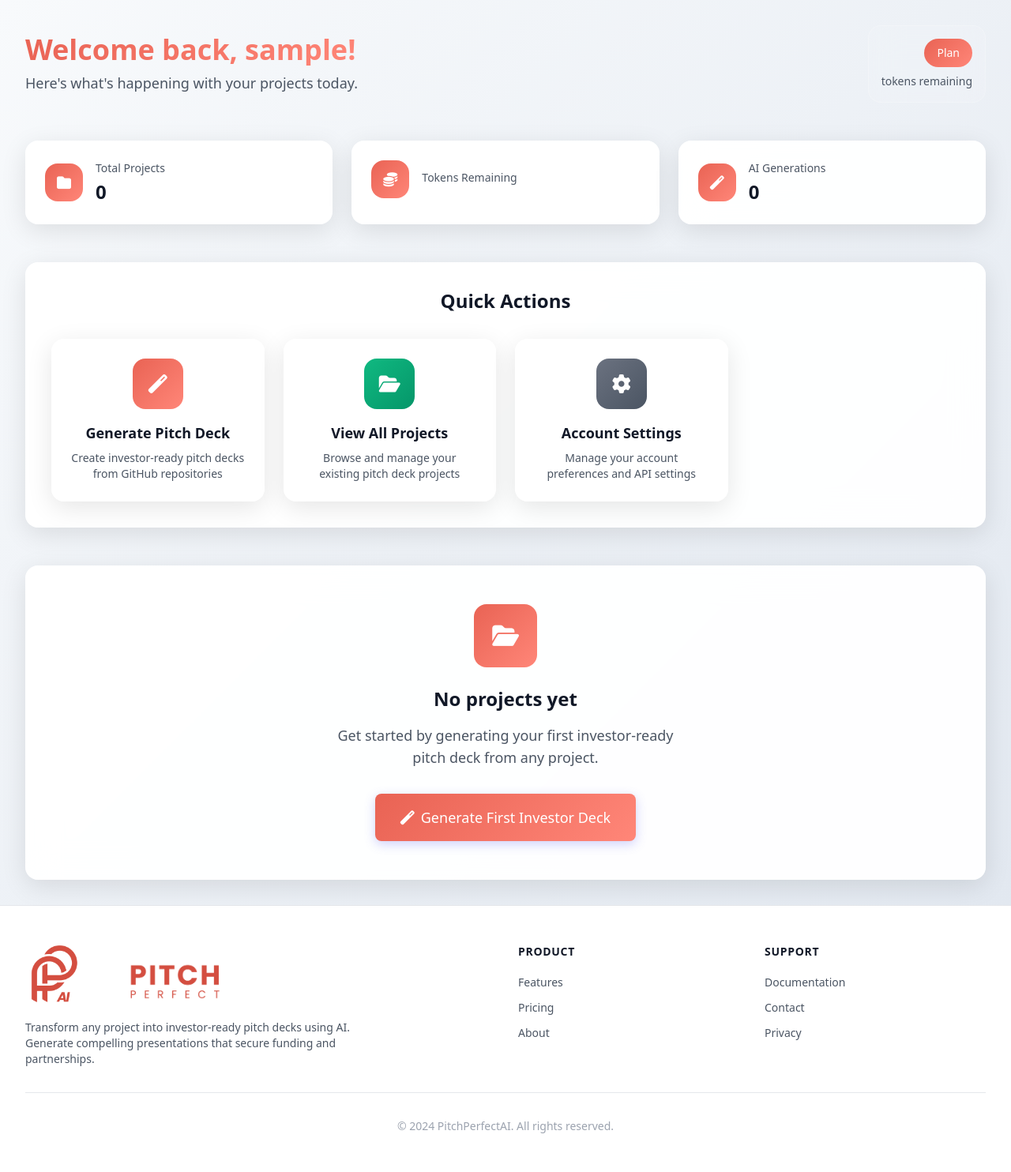
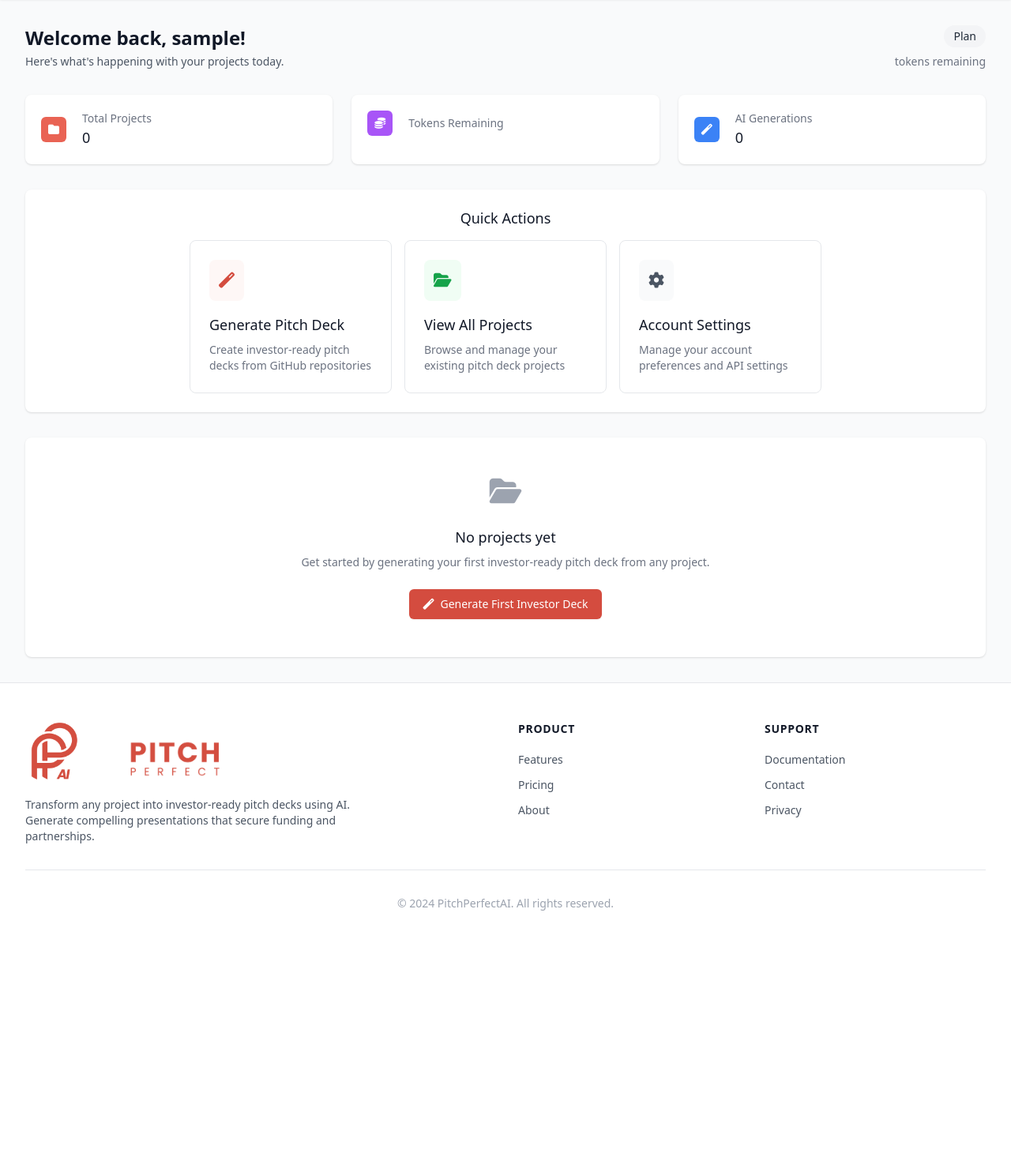
Before and after one commit to ctoriola/synoptic-webapp, a Flask app: page /dashboard/ in a window 1280 px wide. Shown: the part 97-1581 px from the top of the page at 79% size. After the commit the page ends 1250 px from the top, so only its background shows below. Run offline with Flask 3, Linux system fonts and the light colour scheme; the visitor is signed in with stand-in values (Sample User, id 1); some libraries are stand-ins or nearby versions.

Commit message:
ui update - revert

```diff
--- a/static/css/main.css
+++ b/static/css/main.css
@@ -151,6 +151,21 @@
 
 /* Coral/Peach Color Palette */
 :root {
+    --primary-50: #fef7f6;
+    --primary-100: #fdeeed;
+    --primary-200: #ff9081;
+    --primary-300: #ff8678;
+    --primary-400: #ed7f73;
+    --primary-500: #e96354;
+    --primary-600: #d44c3f;
+    --primary-700: #b73a2f;
+    --primary-800: #97312a;
+    --primary-900: #7d2d28;
+}
+
+/* Force coral colors in dark mode */
+@media (prefers-color-scheme: dark) {
+    :root {
         --primary-50: #fef7f6 !important;
         --primary-100: #fdeeed !important;
         --primary-200: #ff9081 !important;
@@ -161,155 +176,7 @@
         --primary-700: #b73a2f !important;
         --primary-800: #97312a !important;
         --primary-900: #7d2d28 !important;
-
-    --primary: #e96354;
-    --primary-light: #ff8678;
-    --primary-dark: #d44c3f;
-    --secondary: #ff8678;
-    --accent: #06b6d4;
-    --success: #10b981;
-    --warning: #f59e0b;
-    --error: #ef4444;
-    --gray-50: #f9fafb;
-    --gray-100: #f3f4f6;
-    --gray-200: #e5e7eb;
-    --gray-300: #d1d5db;
-    --gray-400: #9ca3af;
-    --gray-500: #6b7280;
-    --gray-600: #4b5563;
-    --gray-700: #374151;
-    --gray-800: #1f2937;
-    --gray-900: #111827;
-
-    /* Gradient backgrounds */
-    --gradient-primary: linear-gradient(135deg, var(--primary) 0%, var(--secondary) 100%);
-    --gradient-hero: linear-gradient(135deg, #e96354 0%, #ff8678 100%);
-    --gradient-card: linear-gradient(145deg, rgba(255,255,255,0.1) 0%, rgba(255,255,255,0.05) 100%);
     }
-
-/* Modern animations and transitions */
-* {
-    transition: all 0.3s cubic-bezier(0.4, 0, 0.2, 1);
-}
-
-.animate-fade-in {
-    animation: fadeIn 0.6s ease-out;
-}
-
-.animate-slide-up {
-    animation: slideUp 0.8s ease-out;
-}
-
-.animate-scale-in {
-    animation: scaleIn 0.5s ease-out;
-}
-
-@keyframes fadeIn {
-    from { opacity: 0; }
-    to { opacity: 1; }
-}
-
-@keyframes slideUp {
-    from {
-        opacity: 0;
-        transform: translateY(30px);
-    }
-    to {
-        opacity: 1;
-        transform: translateY(0);
-    }
-}
-
-@keyframes scaleIn {
-    from {
-        opacity: 0;
-        transform: scale(0.95);
-    }
-    to {
-        opacity: 1;
-        transform: scale(1);
-    }
-}
-
-/* Modern button styles */
-.btn-primary {
-    background: var(--gradient-primary);
-    color: white;
-    border: none;
-    padding: 0.75rem 1.5rem;
-    border-radius: 0.5rem;
-    font-weight: 500;
-    transition: all 0.3s ease;
-    box-shadow: 0 4px 14px 0 rgba(99, 102, 241, 0.3);
-}
-
-.btn-primary:hover {
-    transform: translateY(-2px);
-    box-shadow: 0 8px 25px 0 rgba(99, 102, 241, 0.4);
-}
-
-.btn-secondary {
-    background: rgba(255, 255, 255, 0.1);
-    backdrop-filter: blur(10px);
-    color: white;
-    border: 1px solid rgba(255, 255, 255, 0.2);
-    padding: 0.75rem 1.5rem;
-    border-radius: 0.5rem;
-    font-weight: 500;
-    transition: all 0.3s ease;
-}
-
-.btn-secondary:hover {
-    background: rgba(255, 255, 255, 0.2);
-    transform: translateY(-1px);
-}
-
-/* Modern card styles */
-.modern-card {
-    background: rgba(255, 255, 255, 0.95);
-    backdrop-filter: blur(20px);
-    border: 1px solid rgba(255, 255, 255, 0.2);
-    border-radius: 1rem;
-    box-shadow: 0 8px 32px rgba(0, 0, 0, 0.1);
-    transition: all 0.3s ease;
-}
-
-.modern-card:hover {
-    transform: translateY(-4px);
-    box-shadow: 0 20px 40px rgba(0, 0, 0, 0.15);
-}
-
-/* Gradient text */
-.gradient-text {
-    background: var(--gradient-primary);
-    -webkit-background-clip: text;
-    -webkit-text-fill-color: transparent;
-    background-clip: text;
-}
-
-/* Glass morphism effect */
-.glass {
-    background: rgba(255, 255, 255, 0.1);
-    backdrop-filter: blur(20px);
-    border: 1px solid rgba(255, 255, 255, 0.2);
-    border-radius: 1rem;
-}
-
-/* Modern input styles */
-.modern-input {
-    background: rgba(255, 255, 255, 0.9);
-    border: 1px solid rgba(255, 255, 255, 0.3);
-    border-radius: 0.75rem;
-    padding: 0.875rem 1rem;
-    transition: all 0.3s ease;
-    backdrop-filter: blur(10px);
-}
-
-.modern-input:focus {
-    outline: none;
-    border-color: var(--primary);
-    box-shadow: 0 0 0 3px rgba(99, 102, 241, 0.1);
-    background: rgba(255, 255, 255, 0.95);
 }
 
 /* Override Tailwind primary colors with coral */
--- a/templates/dashboard/index.html
+++ b/templates/dashboard/index.html
@@ -3,88 +3,100 @@
 {% block title %}Dashboard - Synoptic{% endblock %}
 
 {% block content %}
-<!-- Modern gradient background -->
-<div class="min-h-screen" style="background: linear-gradient(135deg, #f8fafc 0%, #e2e8f0 100%);">
 <div class="max-w-7xl mx-auto px-4 sm:px-6 lg:px-8 py-8">
     <!-- Header -->
-        <div class="mb-12 animate-fade-in">
+    <div class="mb-8">
         <div class="flex flex-col sm:flex-row sm:justify-between sm:items-center gap-4">
             <div>
-                    <h1 class="text-4xl font-bold gradient-text mb-2">Welcome back, {{ current_user.username }}!</h1>
-                    <p class="text-lg text-gray-600">Here's what's happening with your projects today.</p>
+                <h1 class="text-2xl font-bold text-gray-900">Welcome back, {{ current_user.username }}!</h1>
+                <p class="mt-1 text-sm text-gray-600">Here's what's happening with your projects today.</p>
             </div>
-                <div class="glass p-4 rounded-2xl">
             <div class="flex flex-col sm:text-right gap-2">
-                        <span class="inline-flex items-center px-4 py-2 rounded-full text-sm font-medium w-fit sm:ml-auto
-                            {% if current_user.account_tier == 'pro' %}text-white{% else %}text-white{% endif %}"
-                            style="background: var(--gradient-primary);">
+                <span class="inline-flex items-center px-3 py-1 rounded-full text-sm font-medium w-fit sm:ml-auto
+                    {% if current_user.account_tier == 'pro' %}bg-purple-100 text-purple-800
+                    {% elif current_user.account_tier == 'basic' %}bg-blue-100 text-blue-800
+                    {% else %}bg-gray-100 text-gray-800{% endif %}">
                     {{ current_user.account_tier|title }} Plan
                 </span>
-                        <p class="text-sm text-gray-600 font-medium">{{ current_user.tokens }} tokens remaining</p>
+                <p class="text-sm text-gray-500">{{ current_user.tokens }} tokens remaining</p>
+            </div>
+        </div>
+    </div>
+
+    <!-- Stats Cards -->
+    <div class="grid grid-cols-1 md:grid-cols-3 gap-6 mb-8">
+        <div class="bg-white overflow-hidden shadow rounded-lg">
+            <div class="p-5">
+                <div class="flex items-center">
+                    <div class="flex-shrink-0">
+                        <div class="w-8 h-8 bg-primary-500 rounded-md flex items-center justify-center">
+                            <i class="fas fa-folder text-white text-sm"></i>
+                        </div>
+                    </div>
+                    <div class="ml-5 w-0 flex-1">
+                        <dl>
+                            <dt class="text-sm font-medium text-gray-500 truncate">Total Projects</dt>
+                            <dd class="text-lg font-medium text-gray-900">{{ stats.total_projects }}</dd>
+                        </dl>
                     </div>
                 </div>
             </div>
         </div>
 
-        <!-- Stats Cards -->
-        <div class="grid grid-cols-1 md:grid-cols-3 gap-6 mb-12">
-            <div class="modern-card p-6 animate-slide-up">
+        <div class="bg-white overflow-hidden shadow rounded-lg">
+            <div class="p-5">
                 <div class="flex items-center">
                     <div class="flex-shrink-0">
-                        <div class="w-12 h-12 rounded-2xl flex items-center justify-center" style="background: var(--gradient-primary);">
-                            <i class="fas fa-folder text-white text-lg"></i>
+                        <div class="w-8 h-8 bg-purple-500 rounded-md flex items-center justify-center">
+                            <i class="fas fa-coins text-white text-sm"></i>
                         </div>
                     </div>
-                    <div class="ml-4 flex-1">
-                        <dt class="text-sm font-medium text-gray-600 mb-1">Total Projects</dt>
-                        <dd class="text-2xl font-bold text-gray-900">{{ stats.total_projects }}</dd>
+                    <div class="ml-5 w-0 flex-1">
+                        <dl>
+                            <dt class="text-sm font-medium text-gray-500 truncate">Tokens Remaining</dt>
+                            <dd class="text-lg font-medium text-gray-900">{{ current_user.tokens }}</dd>
+                        </dl>
+                    </div>
                 </div>
             </div>
         </div>
 
-            <div class="modern-card p-6 animate-slide-up" style="animation-delay: 0.1s;">
+        <div class="bg-white overflow-hidden shadow rounded-lg">
+            <div class="p-5">
                 <div class="flex items-center">
                     <div class="flex-shrink-0">
-                        <div class="w-12 h-12 rounded-2xl flex items-center justify-center" style="background: var(--gradient-primary);">
-                            <i class="fas fa-coins text-white text-lg"></i>
+                        <div class="w-8 h-8 bg-blue-500 rounded-md flex items-center justify-center">
+                            <i class="fas fa-magic text-white text-sm"></i>
                         </div>
                     </div>
-                    <div class="ml-4 flex-1">
-                        <dt class="text-sm font-medium text-gray-600 mb-1">Tokens Remaining</dt>
-                        <dd class="text-2xl font-bold text-gray-900">{{ current_user.tokens }}</dd>
+                    <div class="ml-5 w-0 flex-1">
+                        <dl>
+                            <dt class="text-sm font-medium text-gray-500 truncate">AI Generations</dt>
+                            <dd class="text-lg font-medium text-gray-900">{{ stats.total_projects }}</dd>
+                        </dl>
                     </div>
-                </div>
-            </div>
-
-            <div class="modern-card p-6 animate-slide-up" style="animation-delay: 0.2s;">
-                <div class="flex items-center">
-                    <div class="flex-shrink-0">
-                        <div class="w-12 h-12 rounded-2xl flex items-center justify-center" style="background: var(--gradient-primary);">
-                            <i class="fas fa-magic text-white text-lg"></i>
-                        </div>
-                    </div>
-                    <div class="ml-4 flex-1">
-                        <dt class="text-sm font-medium text-gray-600 mb-1">AI Generations</dt>
-                        <dd class="text-2xl font-bold text-gray-900">{{ stats.total_projects }}</dd>
                 </div>
             </div>
         </div>
     </div>
 
     <!-- Quick Actions -->
-        <div class="modern-card p-8 mb-12 animate-scale-in">
-            <h3 class="text-2xl font-bold text-gray-900 mb-8 text-center">Quick Actions</h3>
-            <div class="grid grid-cols-1 md:grid-cols-2 lg:grid-cols-4 gap-6">
+    <div class="bg-white shadow rounded-lg mb-8">
+        <div class="px-4 py-5 sm:p-6">
+            <h3 class="text-lg leading-6 font-medium text-gray-900 mb-4 text-center">Quick Actions</h3>
+            <div class="flex justify-center gap-4 max-w-5xl mx-auto overflow-x-auto">
                 <a href="{{ url_for('dashboard.generator') }}"
-                   class="modern-card p-6 group hover:scale-105 transition-all duration-300">
-                    <div class="text-center">
-                        <div class="w-16 h-16 rounded-2xl mx-auto mb-4 flex items-center justify-center" style="background: var(--gradient-primary);">
-                            <i class="fas fa-magic text-2xl text-white"></i>
+                   class="relative group bg-white p-6 focus-within:ring-2 focus-within:ring-inset focus-within:ring-primary-500 border border-gray-200 rounded-lg hover:border-primary-300 transition-colors w-64 flex-shrink-0">
+                    <div>
+                        <span class="rounded-lg inline-flex p-3 bg-primary-50 text-primary-600 ring-4 ring-white">
+                            <i class="fas fa-magic text-xl"></i>
+                        </span>
                     </div>
-                        <h4 class="text-lg font-bold text-gray-900 mb-2">
+                    <div class="mt-4">
+                        <h3 class="text-lg font-medium text-gray-900">
                             Generate Pitch Deck
-                        </h4>
-                        <p class="text-sm text-gray-600">
+                        </h3>
+                        <p class="mt-2 text-sm text-gray-500">
                             Create investor-ready pitch decks from GitHub repositories
                         </p>
                     </div>
@@ -92,15 +104,17 @@
 
                 {% if current_user.github_id %}
                 <a href="{{ url_for('auth.request_repo_access') if not current_user.github_token else url_for('auth.select_repo') }}"
-                   class="modern-card p-6 group hover:scale-105 transition-all duration-300">
-                    <div class="text-center">
-                        <div class="w-16 h-16 rounded-2xl mx-auto mb-4 flex items-center justify-center bg-gray-900">
-                            <i class="fab fa-github text-2xl text-white"></i>
+                   class="relative group bg-white p-6 focus-within:ring-2 focus-within:ring-inset focus-within:ring-primary-500 border border-gray-200 rounded-lg hover:border-primary-300 transition-colors w-64 flex-shrink-0">
+                    <div>
+                        <span class="rounded-lg inline-flex p-3 bg-gray-900 text-white ring-4 ring-white">
+                            <i class="fab fa-github text-xl"></i>
+                        </span>
                     </div>
-                        <h4 class="text-lg font-bold text-gray-900 mb-2">
+                    <div class="mt-4">
+                        <h3 class="text-lg font-medium text-gray-900">
                             Select from GitHub
-                        </h4>
-                        <p class="text-sm text-gray-600">
+                        </h3>
+                        <p class="mt-2 text-sm text-gray-500">
                             Quick-start with your GitHub repositories
                         </p>
                     </div>
@@ -108,89 +122,96 @@
                 {% endif %}
 
                 <a href="{{ url_for('dashboard.projects') }}"
-                   class="modern-card p-6 group hover:scale-105 transition-all duration-300">
-                    <div class="text-center">
-                        <div class="w-16 h-16 rounded-2xl mx-auto mb-4 flex items-center justify-center" style="background: linear-gradient(135deg, #10b981 0%, #059669 100%);">
-                            <i class="fas fa-folder-open text-2xl text-white"></i>
+                   class="relative group bg-white p-6 focus-within:ring-2 focus-within:ring-inset focus-within:ring-primary-500 border border-gray-200 rounded-lg hover:border-primary-300 transition-colors w-64 flex-shrink-0">
+                    <div>
+                        <span class="rounded-lg inline-flex p-3 bg-green-50 text-green-600 ring-4 ring-white">
+                            <i class="fas fa-folder-open text-xl"></i>
+                        </span>
                     </div>
-                        <h4 class="text-lg font-bold text-gray-900 mb-2">
+                    <div class="mt-4">
+                        <h3 class="text-lg font-medium text-gray-900">
                             View All Projects
-                        </h4>
-                        <p class="text-sm text-gray-600">
+                        </h3>
+                        <p class="mt-2 text-sm text-gray-500">
                             Browse and manage your existing pitch deck projects
                         </p>
                     </div>
                 </a>
 
                 <a href="{{ url_for('dashboard.settings') }}"
-                   class="modern-card p-6 group hover:scale-105 transition-all duration-300">
-                    <div class="text-center">
-                        <div class="w-16 h-16 rounded-2xl mx-auto mb-4 flex items-center justify-center" style="background: linear-gradient(135deg, #6b7280 0%, #4b5563 100%);">
-                            <i class="fas fa-cog text-2xl text-white"></i>
+                   class="relative group bg-white p-6 focus-within:ring-2 focus-within:ring-inset focus-within:ring-primary-500 border border-gray-200 rounded-lg hover:border-primary-300 transition-colors w-64 flex-shrink-0">
+                    <div>
+                        <span class="rounded-lg inline-flex p-3 bg-gray-50 text-gray-600 ring-4 ring-white">
+                            <i class="fas fa-cog text-xl"></i>
+                        </span>
                     </div>
-                        <h4 class="text-lg font-bold text-gray-900 mb-2">
+                    <div class="mt-4">
+                        <h3 class="text-lg font-medium text-gray-900">
                             Account Settings
-                        </h4>
-                        <p class="text-sm text-gray-600">
+                        </h3>
+                        <p class="mt-2 text-sm text-gray-500">
                             Manage your account preferences and API settings
                         </p>
                     </div>
                 </a>
             </div>
         </div>
+    </div>
 
     <!-- Recent Projects -->
     {% if recent_projects %}
-        <div class="modern-card p-8 animate-fade-in">
-            <div class="flex items-center justify-between mb-6">
-                <h3 class="text-2xl font-bold text-gray-900">Recent Projects</h3>
-                <a href="{{ url_for('dashboard.projects') }}" class="text-sm gradient-text font-medium hover:opacity-80 transition-opacity">
+    <div class="bg-white shadow rounded-lg">
+        <div class="px-4 py-5 sm:p-6">
+            <div class="flex items-center justify-between mb-4">
+                <h3 class="text-lg leading-6 font-medium text-gray-900">Recent Projects</h3>
+                <a href="{{ url_for('dashboard.projects') }}" class="text-sm text-primary-600 hover:text-primary-500">
                     View all <i class="fas fa-arrow-right ml-1"></i>
                 </a>
             </div>
             <div class="space-y-4">
                 {% for project in recent_projects %}
-                <div class="modern-card p-6 hover:scale-[1.02] transition-all duration-300">
-                    <div class="flex flex-col sm:flex-row sm:items-center sm:justify-between gap-4">
+                <div class="flex flex-col sm:flex-row sm:items-center sm:justify-between p-4 border border-gray-200 rounded-lg hover:border-primary-300 transition-colors gap-3">
                     <div class="flex items-center space-x-4 min-w-0 flex-1">
                         <div class="flex-shrink-0">
-                                <div class="w-12 h-12 bg-gray-900 rounded-2xl flex items-center justify-center">
-                                    <i class="fab fa-github text-white text-lg"></i>
+                            <div class="w-10 h-10 bg-gray-800 rounded-lg flex items-center justify-center">
+                                <i class="fab fa-github text-white"></i>
                             </div>
                         </div>
                         <div class="min-w-0 flex-1">
-                                <h4 class="text-lg font-bold text-gray-900 truncate">{{ project.title }}</h4>
-                                <p class="text-sm text-gray-600 truncate">{{ project.repo_owner }}/{{ project.repo_name }}</p>
-                                <p class="text-xs text-gray-500">{{ project.created_at.strftime('%B %d, %Y') }}</p>
+                            <h4 class="text-sm font-medium text-gray-900 truncate">{{ project.title }}</h4>
+                            <p class="text-sm text-gray-500 truncate">{{ project.repo_owner }}/{{ project.repo_name }}</p>
+                            <p class="text-xs text-gray-400">{{ project.created_at.strftime('%B %d, %Y') }}</p>
                         </div>
                     </div>
-                        <div class="flex-shrink-0">
+                    <div class="flex items-center space-x-2 flex-shrink-0">
                         <a href="{{ url_for('dashboard.project_detail', project_id=project.id) }}"
-                               class="btn-primary px-4 py-2 text-sm inline-flex items-center">
-                                <i class="fas fa-eye mr-2"></i>
+                           class="inline-flex items-center px-3 py-1.5 border border-transparent text-xs font-medium rounded-md text-white bg-primary-600 hover:bg-primary-700 focus:outline-none focus:ring-2 focus:ring-offset-2 focus:ring-primary-500">
                             View Project
                         </a>
-                        </div>
                     </div>
                 </div>
                 {% endfor %}
             </div>
         </div>
+    </div>
     {% else %}
     <!-- Empty State -->
-        <div class="modern-card p-12 text-center animate-fade-in">
-            <div class="w-20 h-20 rounded-2xl mx-auto mb-6 flex items-center justify-center" style="background: var(--gradient-primary);">
-                <i class="fas fa-folder-open text-3xl text-white"></i>
+    <div class="bg-white shadow rounded-lg">
+        <div class="px-4 py-12 sm:px-6 lg:px-8 text-center">
+            <div class="mx-auto h-12 w-12 text-gray-400">
+                <i class="fas fa-folder-open text-4xl"></i>
             </div>
-            <h3 class="text-2xl font-bold text-gray-900 mb-4">No projects yet</h3>
-            <p class="text-lg text-gray-600 mb-8 max-w-md mx-auto">Get started by generating your first investor-ready pitch deck from any project.</p>
+            <h3 class="mt-4 text-lg font-medium text-gray-900">No projects yet</h3>
+            <p class="mt-2 text-sm text-gray-500">Get started by generating your first investor-ready pitch deck from any project.</p>
+            <div class="mt-6">
                 <a href="{{ url_for('dashboard.generator') }}"
-               class="btn-primary text-lg px-8 py-4 inline-flex items-center">
+                   class="inline-flex items-center px-4 py-2 border border-transparent shadow-sm text-sm font-medium rounded-md text-white bg-primary-600 hover:bg-primary-700 focus:outline-none focus:ring-2 focus:ring-offset-2 focus:ring-primary-500">
                     <i class="fas fa-magic mr-2"></i>
                     Generate First Investor Deck
                 </a>
             </div>
+        </div>
+    </div>
     {% endif %}
 </div>
-</div>
 {% endblock %}
```
Also changed, not shown: templates/landing.html (+78 -86 lines). Lines whose indentation alone changed are shown as unchanged.
